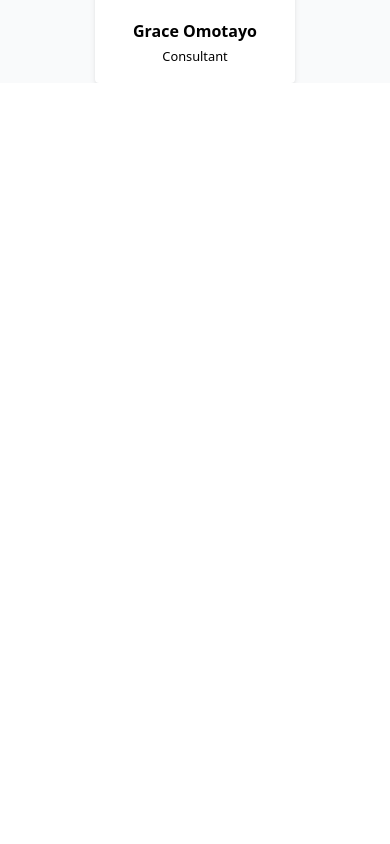
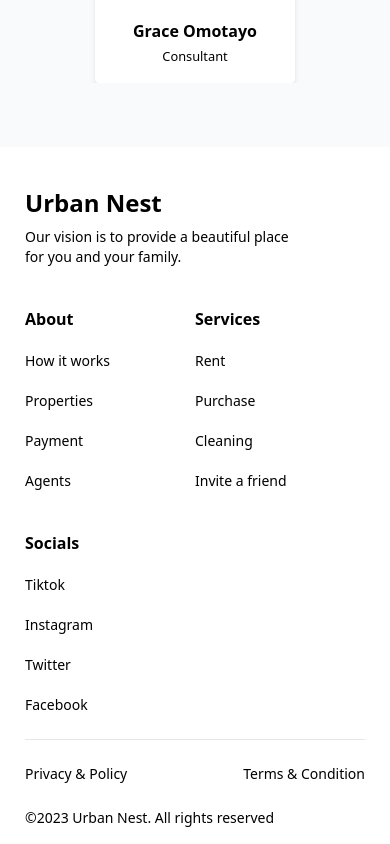
Before and after one commit to Opeyemi-Omotayo/Urban_nest, a Next.js app: page / in a window 390 px wide. Shown: the part 8239-9083 px from the top of the page. Before the commit the page ends 8386 px from the top, so only its background shows below. Built offline with nearby package versions, Linux system fonts and the light colour scheme.

Commit message:
feat:footer

```diff
--- /dev/null
+++ b/components/footer/Footer.tsx
@@ -0,0 +1,59 @@
+import React from "react";
+
+const Footer = () => {
+  return (
+    <>
+    <footer id="footer" className=" py-10 pb-4 mx-auto px-[25px] lg:px-[45px] bg-white ">
+      <div className="flex flex-col justify-between lg:flex-row ">
+        <section className="lg:max-w-[250px] max-w-[280px] space-y-2">
+          <h2 className="text-2xl font-bold">Urban Nest</h2>
+          <p className="text-sm">
+            Our vision is to provide a beautiful place for you and your family.
+          </p>
+        </section>
+        <section className="grid grid-cols-2 pt-10 text-sm lg:grid-cols-3 lg:gap-y-0 gap-y-10 lg:space-x-20">
+          <div>
+            <h3 className="pb-5 text-base font-semibold">About</h3>
+            <ul className="space-y-5">
+              <li>How it works</li>
+              <li>Properties</li>
+              <li>Payment</li>
+              <li>Agents</li>
+            </ul>
+          </div>
+          <div>
+            <h3 className="pb-5 text-base font-semibold">Services</h3>
+            <ul className="space-y-5">
+              <li>Rent</li>
+              <li>Purchase</li>
+              <li>Cleaning</li>
+              <li>Invite a friend</li>
+            </ul>
+          </div>
+          <div>
+            <h3 className="pb-5 text-base font-semibold">Socials</h3>
+            <ul className="space-y-5">
+              <li>Tiktok</li>
+              <li>Instagram</li>
+              <li>Twitter</li>
+              <li>Facebook</li>
+            </ul>
+          </div>
+        </section>
+      </div>
+      <hr className="my-6" />
+      <section className="flex flex-col-reverse justify-between text-sm font-medium lg:flex-row">
+        <div>
+          <p>©2023 Urban Nest. All rights reserved</p>
+        </div>
+        <div className="flex items-center justify-between pb-6 lg:space-x-10 lg:justify-start lg:items-start lg:pb-0">
+          <p>Privacy & Policy</p>
+          <p>Terms & Condition</p>
+        </div>
+      </section>
+    </footer>
+    </>
+  );
+};
+
+export default Footer;
--- a/pages/index.tsx
+++ b/pages/index.tsx
@@ -1,5 +1,6 @@
 import About from "@/components/about/About";
 import Contact from "@/components/contact/Contact";
+import Footer from "@/components/footer/Footer";
 import Header from "@/components/header/Header";
 import Hero from "@/components/hero/Hero";
 import Properties from "@/components/properties/Properties";
@@ -24,6 +25,7 @@ export default function Home() {
       <Properties />
       <Contact />
       <PropertyAgents />
+      <Footer />
     </main>
   );
 }
```
